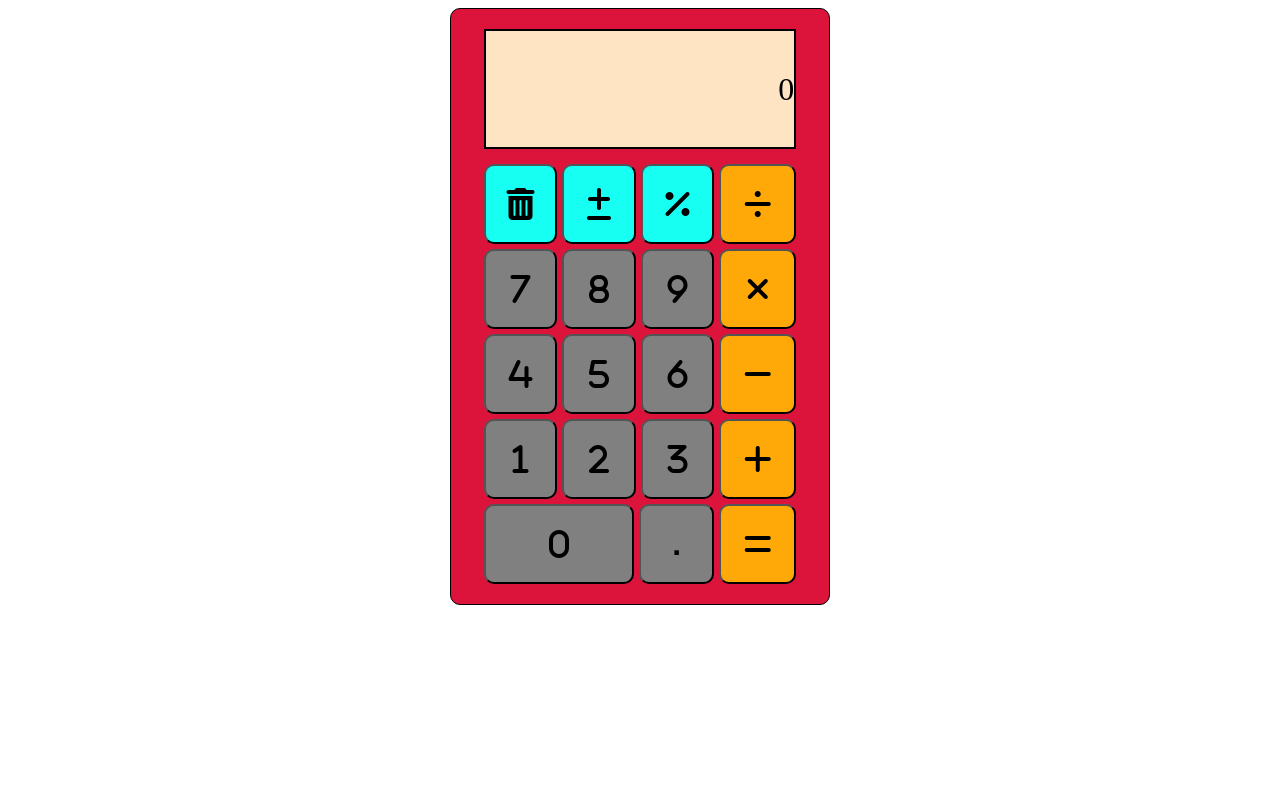
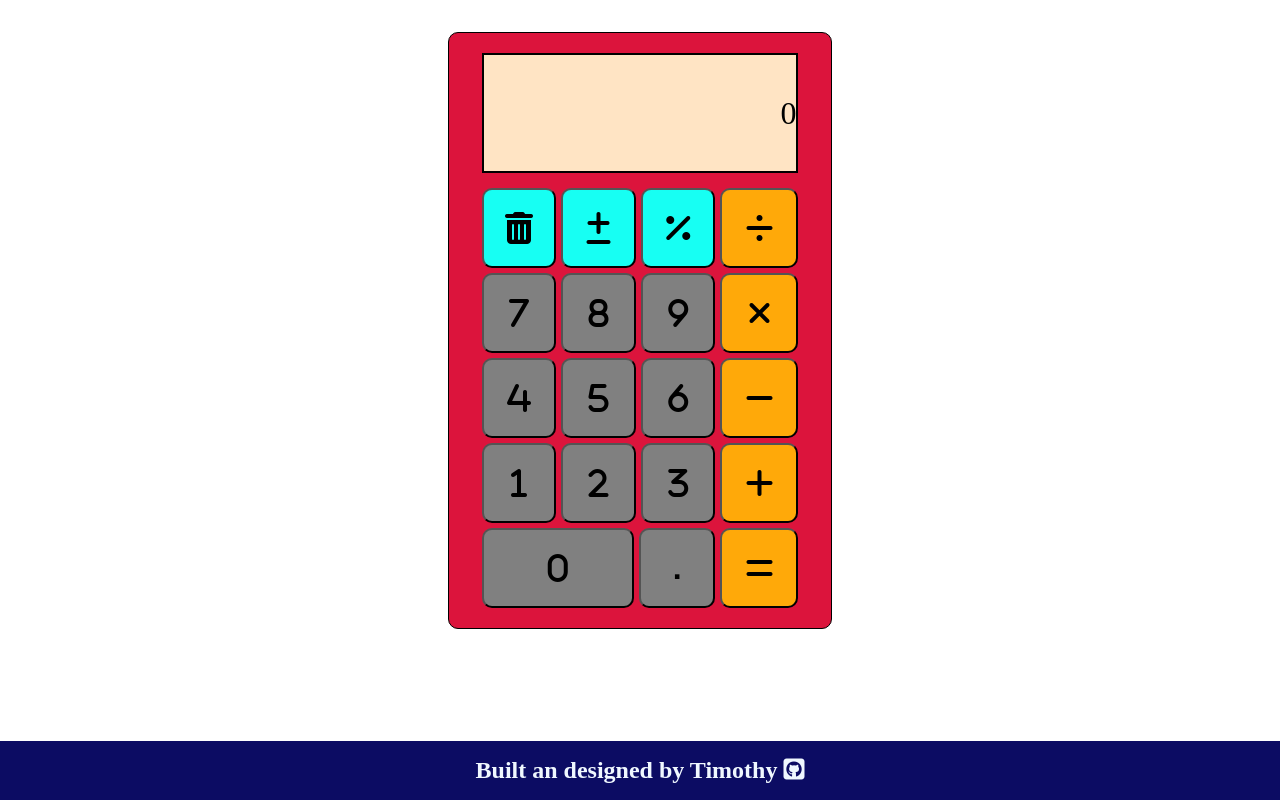
Before and after one commit to GeoffTheGreat/top-calculator-project, a plain HTML site: page index.html in a window 1280 px wide. Drawn offline with Linux system fonts and the light colour scheme.

Commit message:
-add keyboard support -ass footer

```diff
--- a/index.html
+++ b/index.html
@@ -18,45 +18,107 @@
       <div class="calc--buttons flex">
         <div class="main--btns flex">
           <div class="secondary--oper flex">
-            <button class="s__o fa-solid fa-trash-can" id="clear"></button>
+            <button
+              class="s__o fa-solid fa-trash-can"
+              data-key="8"
+              id="clear"
+            ></button>
             <button
               class="s__o fa-solid fa-plus-minus"
+              data-key="192"
               id="plus-minus"
             ></button>
-            <button class="s__o fa-solid fa-percent" id="percent"></button>
+            <button
+              class="s__o fa-solid fa-percent"
+              data-key="80"
+              id="percent"
+            ></button>
           </div>
           <div class="dig--row flex">
-            <button class="digit fa-solid fa-7" id="nr7"></button>
-            <button class="digit fa-solid fa-8" id="nr8"></button>
-            <button class="digit fa-solid fa-9" id="nr9"></button>
+            <button
+              class="digit fa-solid fa-7"
+              data-key="103"
+              id="nr7"
+            ></button>
+            <button
+              class="digit fa-solid fa-8"
+              data-key="104"
+              id="nr8"
+            ></button>
+            <button
+              class="digit fa-solid fa-9"
+              data-key="105"
+              id="nr9"
+            ></button>
           </div>
           <div class="dig--row flex">
-            <button class="digit fa-solid fa-4" id="nr4"></button>
-            <button class="digit fa-solid fa-5" id="nr5"></button>
-            <button class="digit fa-solid fa-6" id="nr6"></button>
+            <button
+              class="digit fa-solid fa-4"
+              data-key="100"
+              id="nr4"
+            ></button>
+            <button
+              class="digit fa-solid fa-5"
+              data-key="101"
+              id="nr5"
+            ></button>
+            <button
+              class="digit fa-solid fa-6"
+              data-key="102"
+              id="nr6"
+            ></button>
           </div>
           <div class="dig--row flex">
-            <button class="digit fa-solid fa-1" id="nr1"></button>
-            <button class="digit fa-solid fa-2" id="nr2"></button>
-            <button class="digit fa-solid fa-3" id="nr3"></button>
+            <button class="digit fa-solid fa-1" data-key="97" id="nr1"></button>
+            <button class="digit fa-solid fa-2" data-key="98" id="nr2"></button>
+            <button class="digit fa-solid fa-3" data-key="99" id="nr3"></button>
           </div>
           <div class="dig--row flex">
-            <button class="digit lrg fa-solid fa-0" id="nr0"></button>
-            <button class="digit" id="period">.</button>
+            <button
+              class="digit lrg fa-solid fa-0"
+              data-key="96"
+              id="nr0"
+            ></button>
+            <button class="digit" data-key="110" id="period">.</button>
           </div>
         </div>
         <div class="main--operators flex">
-          <button class="p__o fa-solid fa-divide" id="divide"></button>
-          <button class="p__o fa-solid fa-xmark" id="multiply"></button>
-          <button class="p__o fa-solid fa-minus" id="minus"></button>
-          <button class="p__o fa-solid fa-plus" id="plus"></button>
-          <button class="p__o fa-solid fa-equals" id="equals"></button>
+          <button
+            class="p__o fa-solid fa-divide"
+            data-key="111"
+            id="divide"
+          ></button>
+          <button
+            class="p__o fa-solid fa-xmark"
+            data-key="106"
+            id="multiply"
+          ></button>
+          <button
+            class="p__o fa-solid fa-minus"
+            data-key="109"
+            id="minus"
+          ></button>
+          <button
+            class="p__o fa-solid fa-plus"
+            data-key="107"
+            id="plus"
+          ></button>
+          <button
+            class="p__o fa-solid fa-equals"
+            data-key="13"
+            id="equals"
+          ></button>
         </div>
       </div>
     </div>
     <footer>
-      <h1>
-        <!-- Built an designed by Timothy <i class="fa-brands fa-github-square"></i> -->
+      <h1 style="font-size: 1.5rem">
+        Built an designed by Timothy
+        <a
+          href="https://github.com/GeoffTheGreat"
+          class="fa-brands fa-github-square"
+          target="_blank"
+        ></a>
       </h1>
     </footer>
   </body>
--- a/script.js
+++ b/script.js
@@ -7,6 +7,8 @@ const calScreen = document.getElementById("screen");
 calScreen.textContent = "0";
 calScreen.style.justifyContent = "flex-end";
 const buttons = Array.from(document.querySelectorAll("button"));
+
+window.addEventListener("keydown", keyPress);
 
 buttons.forEach((button) => {
   button.addEventListener("click", identify);
@@ -76,9 +78,18 @@ function toPercent() {
   displayOperand = Math.round(parseFloat(displayOperand) * 100) / 10000;
   calScreen.textContent = displayOperand.toString();
 }
+function keyPress(e) {
+  let key = document.querySelector(`button[data-key="${e.keyCode}"]`);
+  if (key != null) {
+    let btnId = key.getAttribute("id");
+    let myObj = { target: { id: btnId } };
+    identify(myObj);
+  }
+}
 
 function identify(e) {
   let btnId = e.target.id;
+
   switch (btnId) {
     case "nr0":
     case "nr1":
@@ -92,7 +103,6 @@ function identify(e) {
     case "nr9":
       displayOperand += btnId[2];
       calScreen.textContent = displayOperand;
-      console.log(e);
       break;
     case "period":
       displayOperand = calScreen.textContent;
--- a/styles.css
+++ b/styles.css
@@ -1,11 +1,15 @@
 * {
   box-sizing: border-box;
+  margin: 0;
+  padding: 0;
 }
 .flex {
   display: flex;
   gap: 5px;
 }
 body {
+  padding-top: 2rem;
+  height: 100vh;
   justify-content: space-between;
   align-items: center;
   flex-direction: column;
@@ -79,3 +83,14 @@ body {
 #period {
   font-weight: bolder;
 }
+footer {
+  padding: 1rem;
+  text-align: center;
+  width: 100%;
+  background-color: rgb(12, 12, 99);
+  color: aliceblue;
+}
+a {
+  text-decoration: none;
+  color: aliceblue;
+}
```
